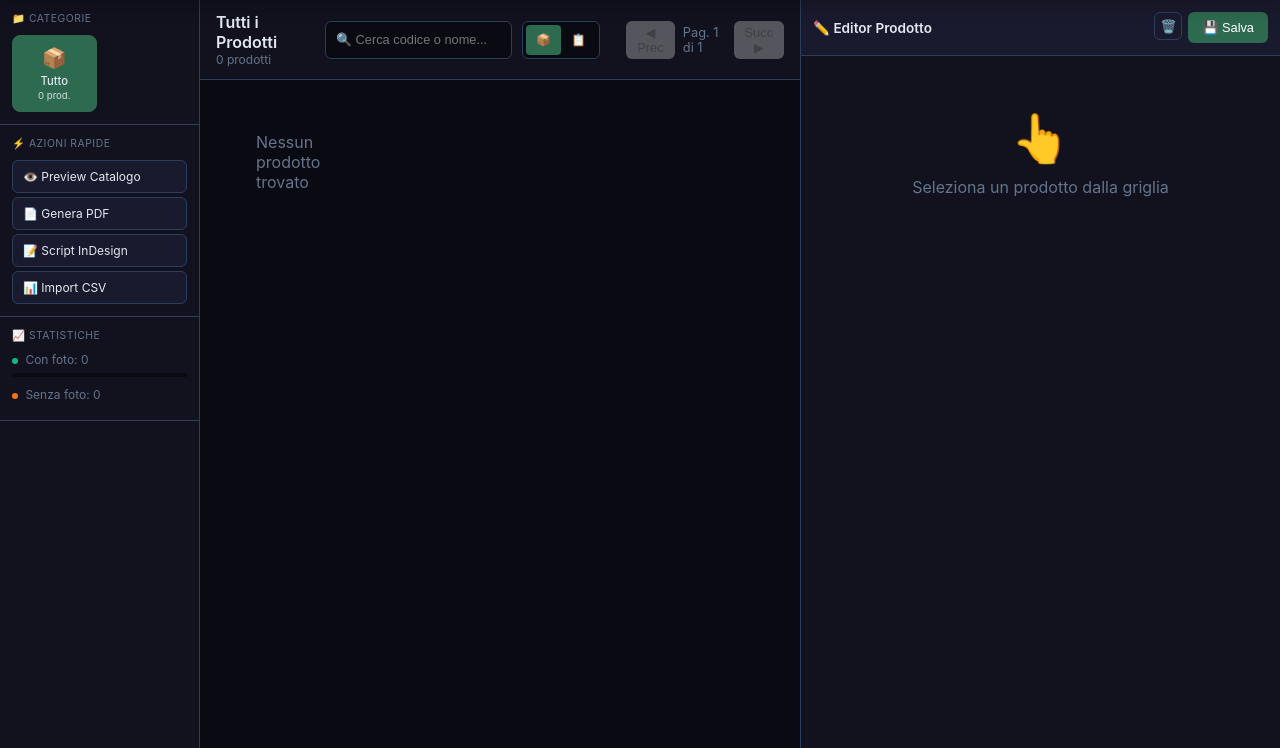
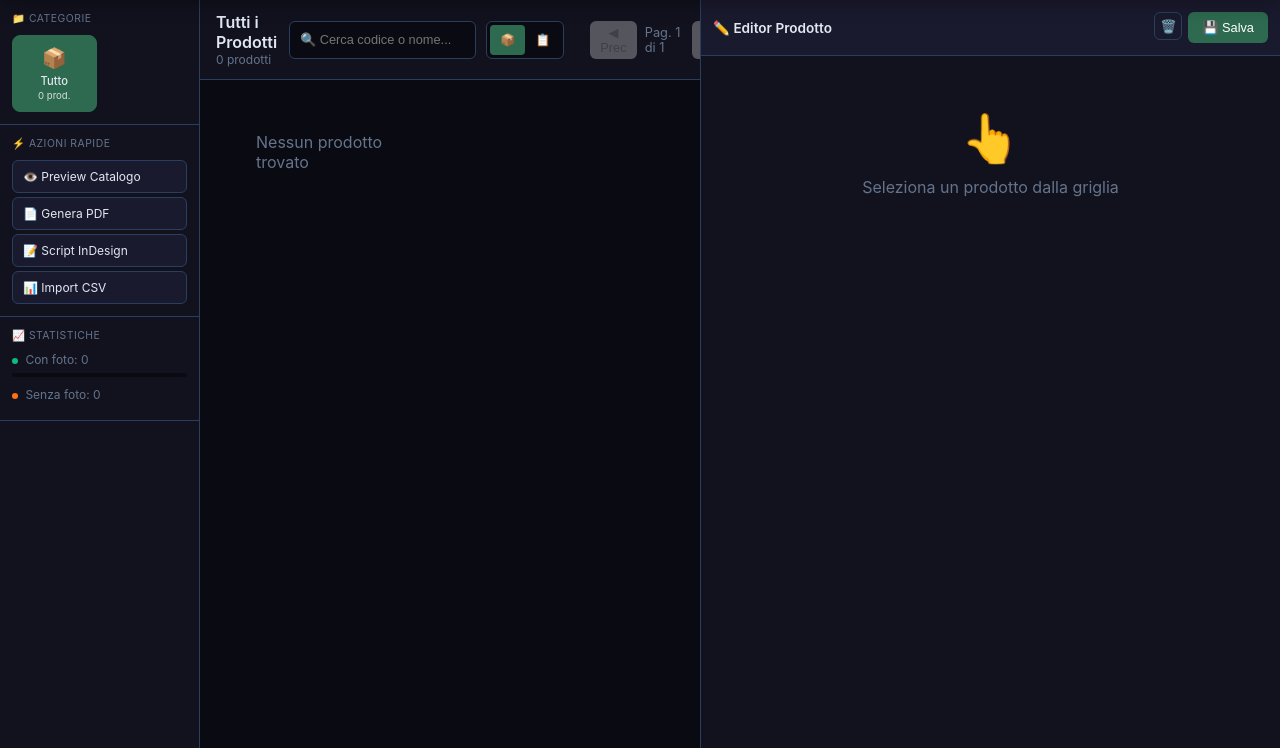
Before and after one commit to infobriconatura-droid/catalogo-manager, a Flask app: page / in a window 1280 px wide. Shown: the part 59-807 px from the top of the page. Run offline with Flask 2, Linux system fonts and the light colour scheme; data that the repository does not hold is empty.

Commit message:
Wider editor panel (480px -> 580px)
Co-Authored-By: Claude Opus 4.5 <noreply@anthropic.com>
Claude-Session: https://claude.ai/code/session_018rFRU85UTJ7fSHGGnEdwUb

```diff
--- a/templates/index_v4.html
+++ b/templates/index_v4.html
@@ -130,7 +130,7 @@
         /* ===== MAIN LAYOUT ===== */
         .main {
             display: grid;
-            grid-template-columns: 200px 1fr 480px;
+            grid-template-columns: 200px 1fr 580px;
             height: calc(100vh - 52px);
         }
 
```
